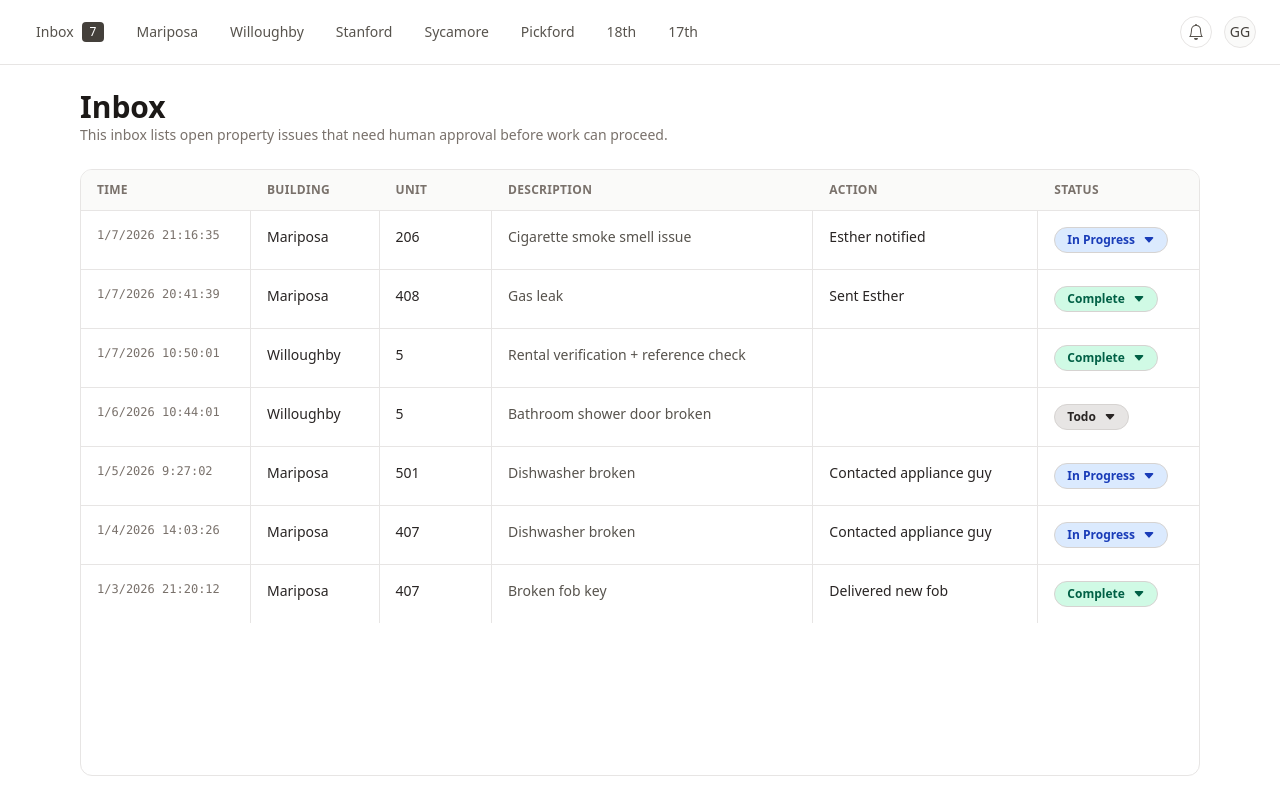
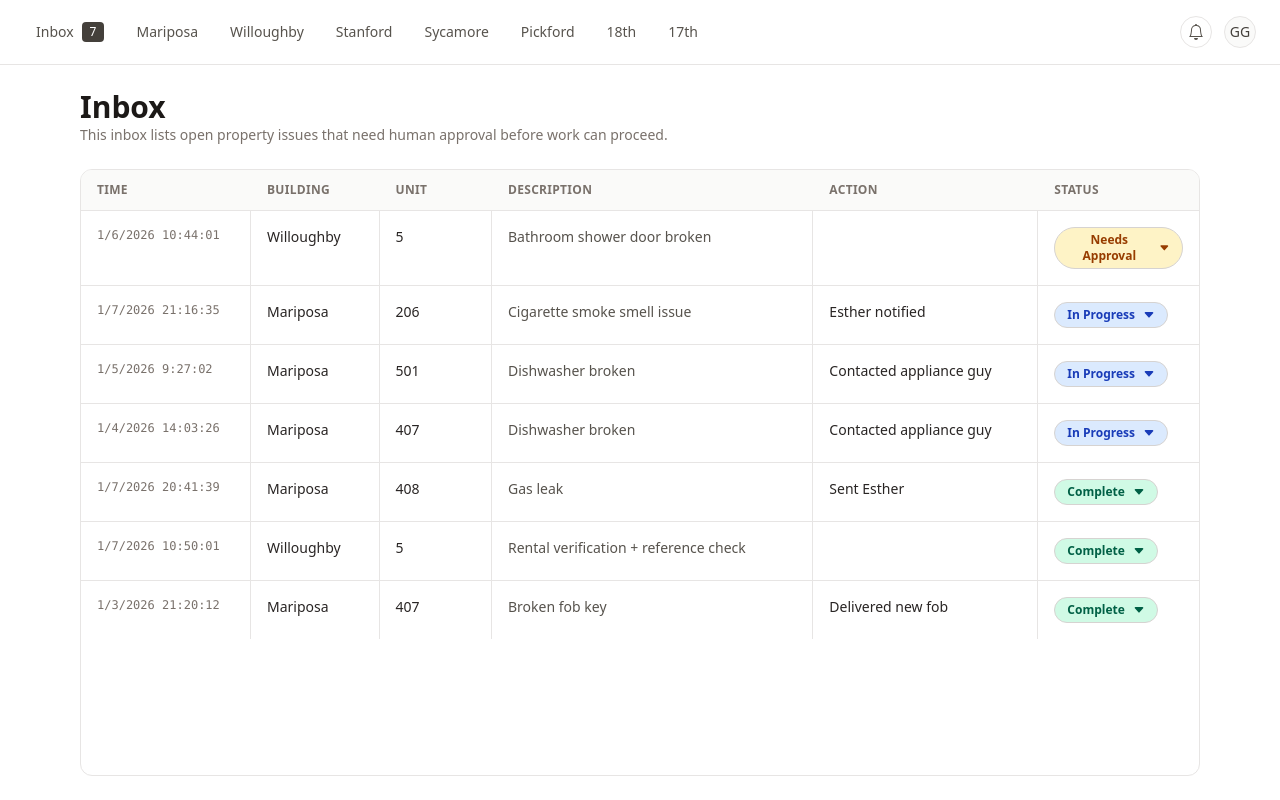
Before and after one commit to 21andrewchang/hermes, a SvelteKit app: page / in a window 1280 px wide. Built offline with nearby package versions, Linux system fonts and the light colour scheme.

Commit message:
feat: vgu

```diff
--- a/src/routes/+page.svelte
+++ b/src/routes/+page.svelte
@@ -36,10 +36,10 @@
 		unit: string;
 		description: string;
 		action: string;
-		status: 'Todo' | 'In Progress' | 'Needs Approval' | 'Complete' | 'Flagged';
+		status: 'Needs Approval' | 'In Progress' | 'Complete';
 	}
 
-	const statusOptions: TableEntry['status'][] = ['Todo', 'In Progress', 'Needs Approval', 'Complete', 'Flagged'];
+	const statusOptions: TableEntry['status'][] = ['Needs Approval', 'In Progress', 'Complete'];
 
 	const initialEntries: TableEntry[] = [
 		{
@@ -72,7 +72,7 @@
 			unit: '5',
 			description: 'Bathroom shower door broken',
 			action: '',
-			status: 'Todo'
+			status: 'Needs Approval'
 		},
 		{
 			time: '1/5/2026 9:27:02',
@@ -100,14 +100,18 @@
 		}
 	];
 
-	let entries = $state([...initialEntries]);
+	const statusRank: Record<TableEntry['status'], number> = {
+		'Needs Approval': 0,
+		'In Progress': 1,
+		Complete: 2
+	};
+
+	let entries = $state([...initialEntries].sort((a, b) => statusRank[a.status] - statusRank[b.status]));
 	let openStatusIndex = $state<number | null>(null);
 
 	function statusStyles(status: TableEntry['status']): string {
-		if (status === 'Todo') return 'bg-stone-200 text-stone-800';
+		if (status === 'Needs Approval') return 'bg-amber-100 text-amber-800';
 		if (status === 'In Progress') return 'bg-blue-100 text-blue-800';
-		if (status === 'Needs Approval') return 'bg-amber-100 text-amber-800';
-		if (status === 'Flagged') return 'bg-red-100 text-red-800';
 		return 'bg-emerald-100 text-emerald-800';
 	}
 
@@ -116,7 +120,8 @@
 	}
 
 	function updateStatus(targetIndex: number, status: TableEntry['status']) {
-		entries = entries.map((entry, index) => (index === targetIndex ? { ...entry, status } : entry));
+		const updated = entries.map((entry, index) => (index === targetIndex ? { ...entry, status } : entry));
+		entries = updated.sort((a, b) => statusRank[a.status] - statusRank[b.status]);
 	}
 
 	$effect(() => {
```
